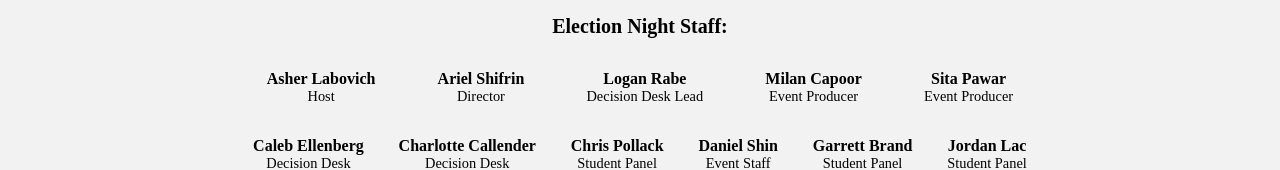
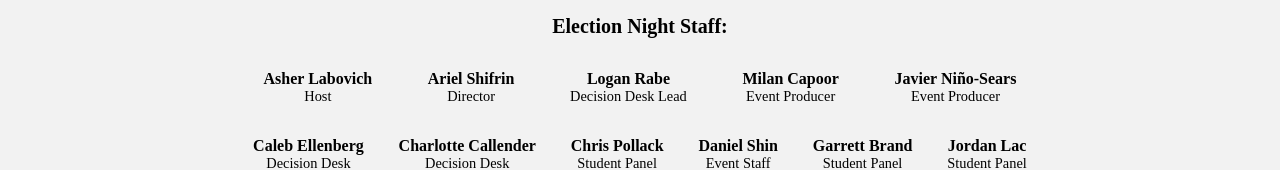
Before and after one commit to BPR-Data-Team/ElectionModel2024-site, a Next.js app: page /electionnight in a window 1280 px wide. Shown: the part 743-913 px from the top of the page. Built offline with nearby package versions, Linux system fonts and the light colour scheme; a web font is replaced by a local one.

Commit message:
swapping names

```diff
--- a/src/app/(main)/electionnight/page.tsx
+++ b/src/app/(main)/electionnight/page.tsx
@@ -16,7 +16,7 @@ const firstpeople = [
   { id: "Ariel", name: 'Ariel Shifrin', title: 'Director' },
   { id: "LoganR", name: 'Logan Rabe', title: 'Decision Desk Lead' },
   { id: "Milan", name: 'Milan Capoor', title: 'Event Producer' },
-  { id: "Sita", name: 'Sita Pawar', title: 'Event Producer' },
+  { id: "Javier", name: 'Javier Niño-Sears', title: 'Event Producer' },
 ];
 
 const allpeople = [
```
